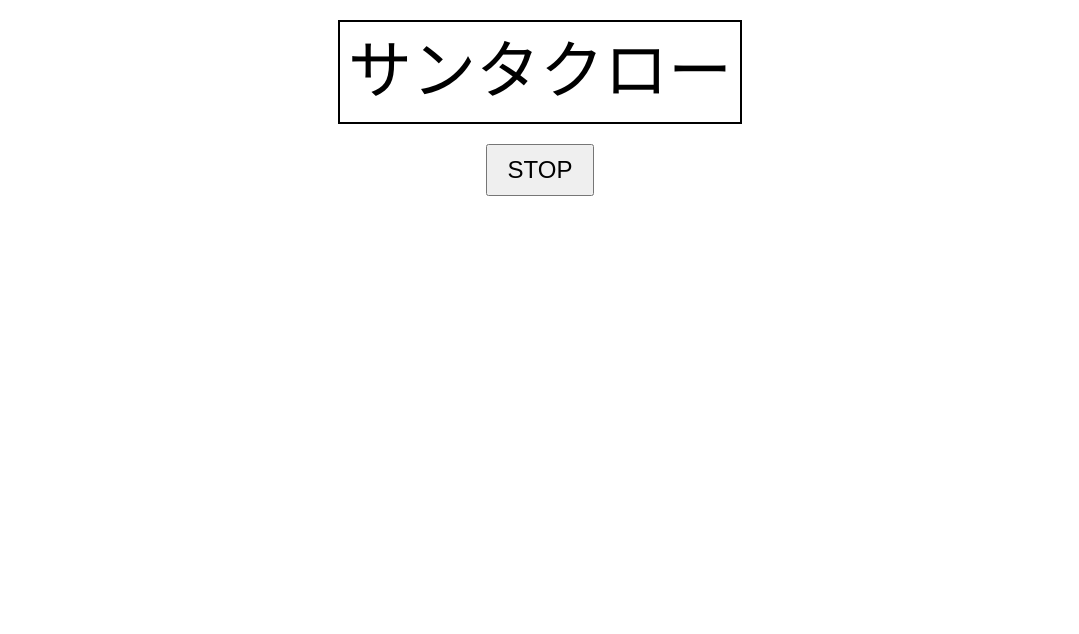
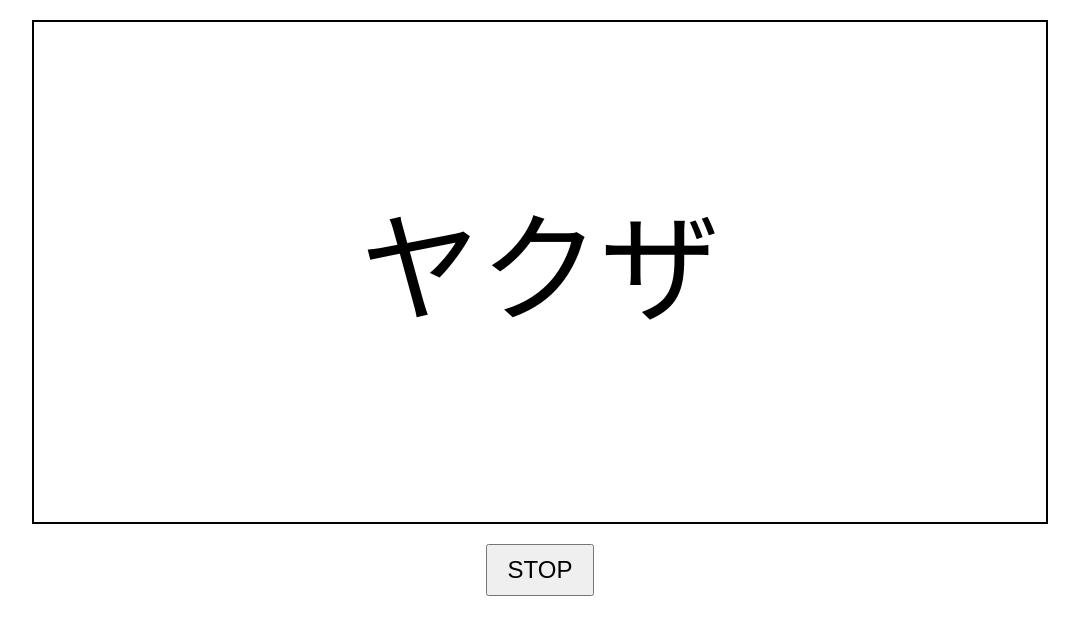
Before and after one commit to 231088/roulette, a plain HTML site: page index.html in a window 1280 px wide. Shown: the whole page, without its empty margins (100-1179 px from the left). Drawn offline with Linux system fonts and the light colour scheme.

Commit message:
Update index.html

```diff
--- a/index.html
+++ b/index.html
@@ -9,10 +9,10 @@
             font-size: 2em;
             text-align: center;
             margin: 20px;
-            height: 100px;
-            line-height: 100px;
+            height: 500px;
+            line-height: 500px;
             border: 2px solid #000;
-            width: 400px;
+            width: 80%;
             margin: 20px auto;
             overflow: hidden;
             position: relative;
@@ -25,7 +25,7 @@
             left: 0;
             top: -100%;
 
-            font-size: 2em;
+            font-size: 120px;
         }
         /* @keyframes scroll {
             0% { top: 100%; }
@@ -44,12 +44,12 @@
     <button id="stopButton">STOP</button>
     <script>
         // スロットの単語
-        let words = ["カメ","パフェ","お酢","タラバガニ","体操選手","村人","天使の羽","うし","ミミズ","稲刈り","トレンディー",
+        let words = ["お酢","タラバガニ","体操選手","村人","天使の羽","うし","ミミズ","稲刈り","ごぼう",
         "ミートソーススパゲティ","ネコ","いらっしゃいませ","エベレスト","地球","猫じゃらし","ヨーグルト",
         "手持ち花火","蚊取り線香","イカ","インターホン","宅配便","マラソン大会","お笑い芸人",
         "大盛り","大儲け","ブラザー","けんけんぱ","詐欺師","ツイッター","マッチョ","日替わり定食",
         "根っこ","宇宙","一輪車","おせち料理","サンタクロース","ハロウィン","ファミチキ",
-        "ポケモン","将来の夢"];
+        "ポケモン","将来の夢","拳","ヤクザ","世界征服","無銭飲食","オレオレ詐欺","びっくりドンキー"];
         let slot = true;
 
         function scroll() {
```
